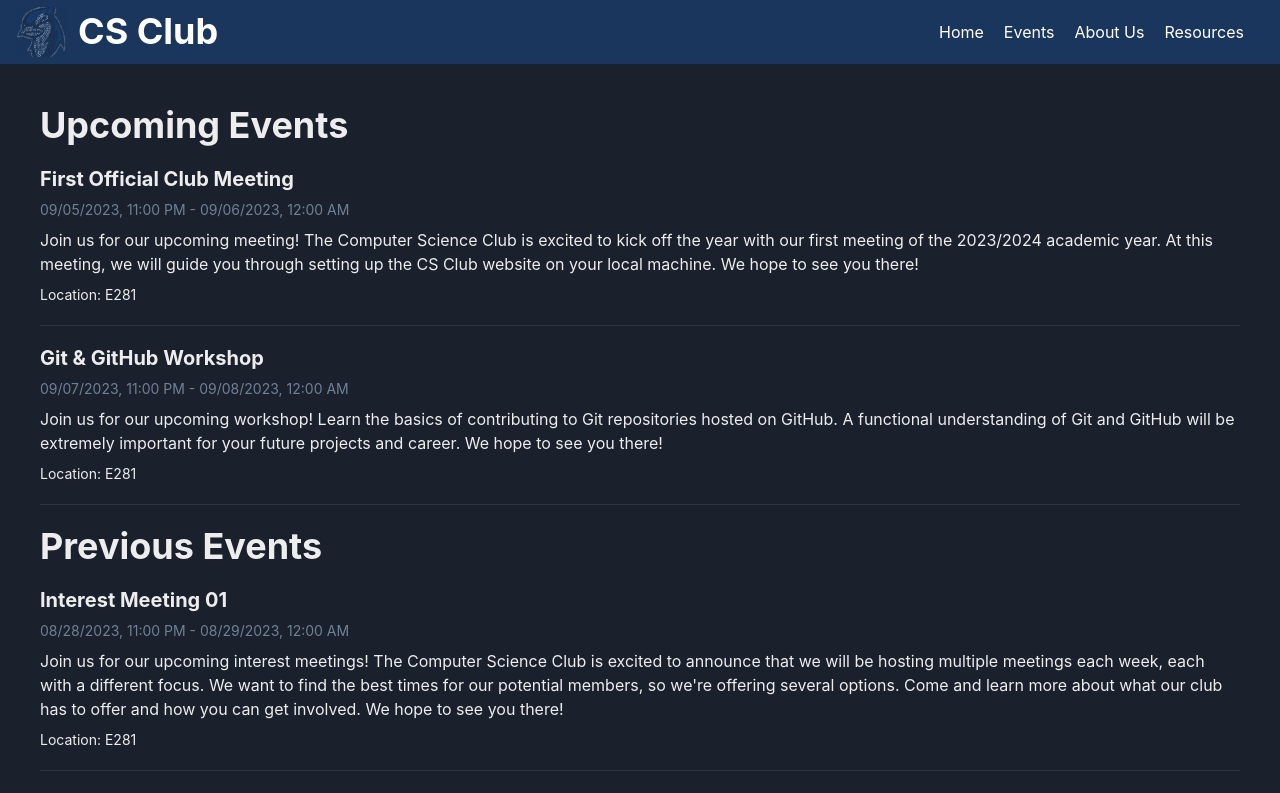
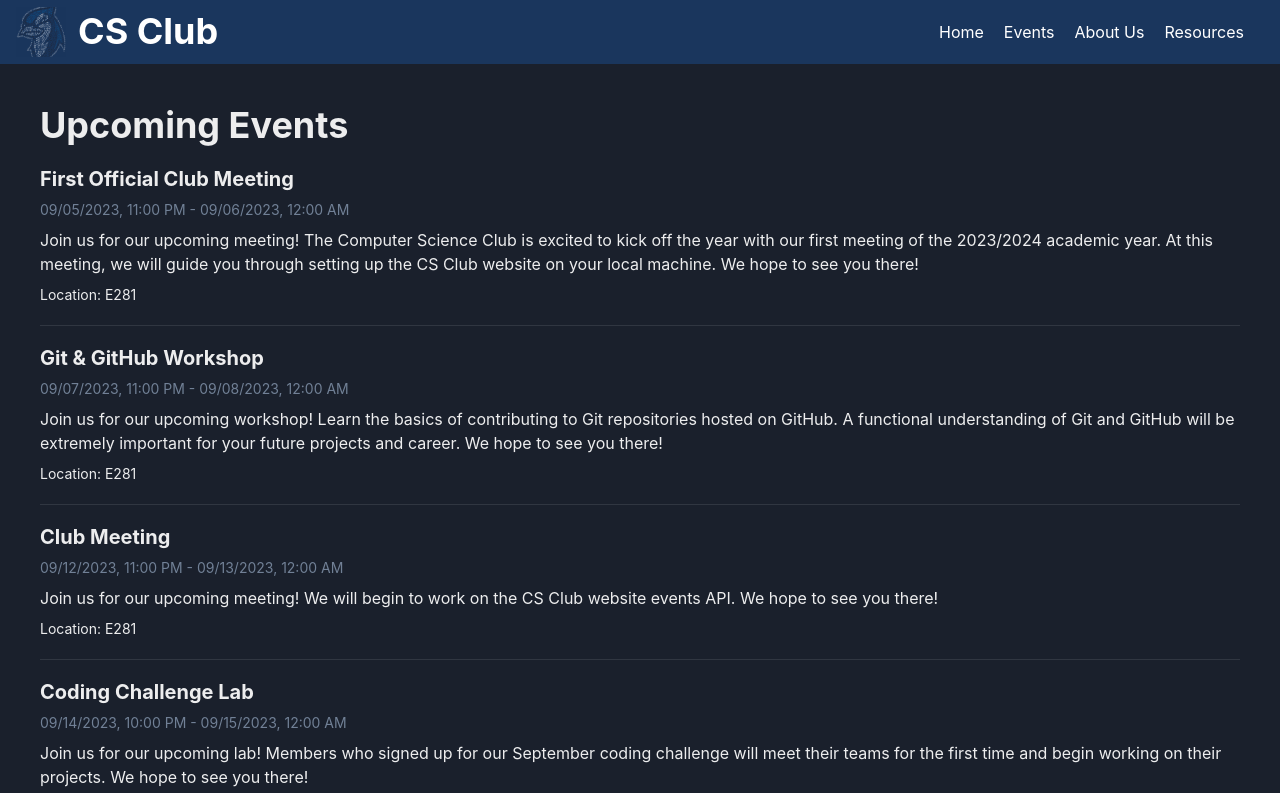
Before and after one commit to Etown-Computer-Science-Club/csclub_website, a React (Vite) app in the folder client/: page / in a window 1280 px wide. Shown: the top 793 px of the page. Built offline with nearby package versions, Linux system fonts and the light colour scheme; the HTML template or start-up script is replaced by a standard one.

Commit message:
adding events for week 9/10/2023

```diff
--- a/client/src/pages/Events.jsx
+++ b/client/src/pages/Events.jsx
@@ -53,6 +53,20 @@ const events = [
     endDate: date('2023-09-07 20:00'),
     location: 'E281',
   },
+  {
+    name: 'Club Meeting',
+    description: 'Join us for our upcoming meeting! We will begin to work on the CS Club website events API. We hope to see you there!',
+    startDate: date('2023-09-12 19:00'),
+    endDate: date('2023-09-12 20:00'),
+    location: 'E281',
+  },
+  {
+    name: 'Coding Challenge Lab',
+    description: 'Join us for our upcoming lab! Members who signed up for our September coding challenge will meet their teams for the first time and begin working on their projects. We hope to see you there!',
+    startDate: date('2023-09-14 18:00'),
+    endDate: date('2023-09-14 20:00'),
+    location: 'E281',
+  },
 ].sort((a, b) => a.startDate - b.startDate);
 
 function Events() {
```
